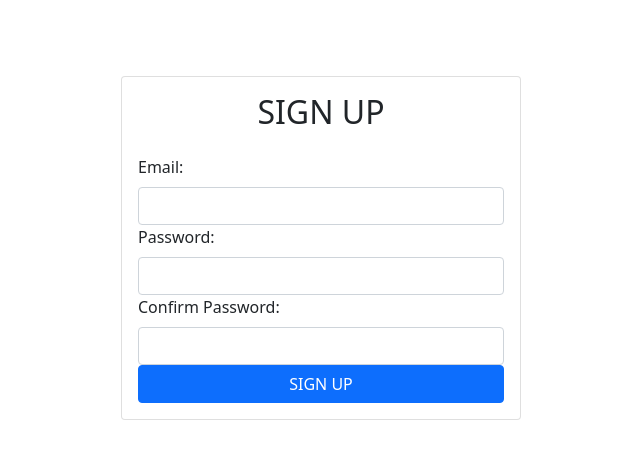
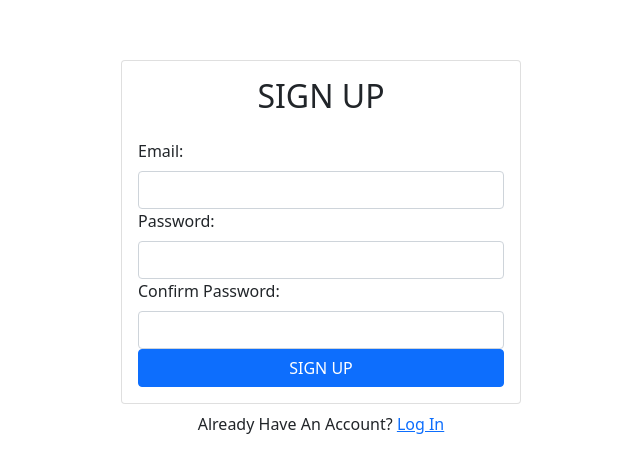
Before and after one commit to BR3NDAN-L8N/ForumnFirebase, a React (Create React App) app: page /signup in a window 1280 px wide. Shown: the part 152-624 px from the top of the page, without its empty margins (319-959 px from the left). Built offline with nearby package versions, Linux system fonts and the light colour scheme; no server answers.

Commit message:
been going through a tutorial for the firebase Auth, login, signup, logout, working.

```diff
--- a/package.json
+++ b/package.json
@@ -15,6 +15,7 @@
     "react": "^17.0.2",
     "react-bootstrap": "^1.6.1",
     "react-dom": "^17.0.2",
+    "react-router-dom": "^5.2.0",
     "react-scripts": "4.0.3",
     "typescript": "^4.3.5",
     "web-vitals": "^1.1.2"
@@ -42,5 +43,8 @@
       "last 1 firefox version",
       "last 1 safari version"
     ]
+  },
+  "devDependencies": {
+    "@types/react-router-dom": "^5.1.8"
   }
 }
--- a/src/App.tsx
+++ b/src/App.tsx
@@ -1,6 +1,7 @@
 // REACT
 import React, { FC } from 'react'
 import { Container } from 'react-bootstrap'
+import { BrowserRouter as Router, Switch, Route } from 'react-router-dom'
 
 // DATABASE
 // import {
@@ -13,19 +14,30 @@ import './App.css';
 
 // Components
 // import { Threads } from './Components/03_Organisms/Threads'
-import SignUpForm from './Components/03_Organisms/SignUpForm';
+import SignUpForm from './Components/05_Pages/SignUpForm';
+import LoginForm from './Components/05_Pages/LoginForm';
+import Dashboard from './Components/05_Pages/Dashboard'
 import { AuthProvider } from './Contexts/AuthContext';
+import PrivateRoute from './Components/PrivateRoute';
 
 export const App: FC = () => {
 
 
     return (
-        <AuthProvider>
-            <Container className="d-flex align-items-center justify-content-center" style={{ minHeight: "100vh" }}>
-                <div className="w-100" style={{ maxWidth: "400px" }}>
-                    <SignUpForm />
-                </div>
-            </Container>
-        </AuthProvider>
+        <Container className="d-flex align-items-center justify-content-center" style={{ minHeight: "100vh" }}>
+            <div className="w-100" style={{ maxWidth: "400px" }}>
+                <Router>
+                    <AuthProvider>
+                        <Switch>
+
+                            <PrivateRoute exact path="/" component={Dashboard} />
+                            <Route path="/signup" component={SignUpForm} />
+                            <Route path="/login" component={LoginForm} />
+                        </Switch>
+
+                    </AuthProvider>
+                </Router>
+            </div>
+        </Container>
     );
 }
--- a/src/Components/03_Organisms/SignUpForm.tsx
+++ /dev/null
@@ -1,46 +0,0 @@
-import React, { ReactElement, useRef } from 'react'
-import { Card, Form, Button } from 'react-bootstrap'
-
-import { useAuth } from '../../Contexts/AuthContext'
-
-// interface Props {
-
-// }
-
-export default function SignUpForm(): ReactElement {
-
-    const {signUp} = useAuth()
-
-    const emailRef = useRef<HTMLInputElement | null>(null)
-    const passwordRef = useRef<HTMLInputElement | null>(null)
-    const passwordConfirmRef = useRef<HTMLInputElement | null>(null)
-
-    // const handleSubmit = (event) => {
-    //     event.preventDefault()
-
-    //     signUp(emailRef.current?.value, passwordRef.current.value)
-    // }
-
-    return (
-        <Card>
-            <Card.Body>
-                <h2 className="text-center mb-4">SIGN UP</h2>
-                <Form>
-                    <Form.Group id="email">
-                        <Form.Label>Email: </Form.Label>
-                        <Form.Control type="email" ref={emailRef} required />
-                    </Form.Group>
-                    <Form.Group id="password">
-                        <Form.Label>Password: </Form.Label>
-                        <Form.Control type="password" ref={passwordRef} required />
-                    </Form.Group>
-                    <Form.Group id="password-confirm">
-                        <Form.Label>Confirm Password: </Form.Label>
-                        <Form.Control type="password" ref={passwordConfirmRef} required />
-                    </Form.Group>
-                    <Button type="submit" className="w-100">SIGN UP</Button>
-                </Form>
-            </Card.Body>
-        </Card>
-    )
-}
--- /dev/null
+++ b/src/Components/05_Pages/Dashboard.tsx
@@ -0,0 +1,50 @@
+import React, { ReactElement } from 'react'
+import { useState } from 'react'
+import { Card, Button, Alert } from 'react-bootstrap'
+import { Link, useHistory } from 'react-router-dom'
+import { useAuth } from '../../Contexts/AuthContext'
+
+
+export default function Dashboard(): ReactElement {
+
+    const [error, setError] = useState('')
+    const { currentUser, logout } = useAuth()
+    const history = useHistory()
+
+    const handleLogout = async () => {
+        setError('')
+
+        try {
+            await logout()
+            history.push('/login')
+        } catch {
+            setError('Failed To Log Out')
+        }
+    }
+    return (
+        <>
+            <Card>
+                <Card.Body>
+                    <h2 className="text-center mb-4">Profile</h2>
+                    {
+                        error &&
+                        <Alert variant="danger">{error}</Alert>
+                    }
+                    <strong>Email: </strong>{currentUser.email}
+                    <Link
+                        to="/update-profile"
+                        className="btn btn-primary w-100 mt-3"
+                    >Update Profile</Link>
+                </Card.Body>
+            </Card>
+            <div className="w-100 text-center mt-2">
+                <Button
+                    variant="link"
+                    onClick={handleLogout}
+                >
+                    Log Out
+                </Button>
+            </div>
+        </>
+    )
+}
--- /dev/null
+++ b/src/Components/05_Pages/LoginForm.tsx
@@ -0,0 +1,66 @@
+import React, { ReactElement, useRef } from 'react'
+import { useState } from 'react'
+import { Card, Form, Button, Alert } from 'react-bootstrap'
+import { Link, useHistory } from 'react-router-dom'
+
+import { useAuth } from '../../Contexts/AuthContext'
+
+// interface Props {
+
+// }
+
+export default function LoginForm(): ReactElement {
+
+    const { login } = useAuth()
+    const [error, setError] = useState('')
+    const [loading, setLoading] = useState(false)
+    const history = useHistory()
+
+    const emailRef = useRef<HTMLInputElement | null>(null)
+    const passwordRef = useRef<HTMLInputElement | null>(null)
+
+    const handleSubmit = async (event: React.SyntheticEvent) => {
+        event.preventDefault()
+
+        if (passwordRef.current === null) {
+            return setError("Refs are 'null'")
+        }
+        try {
+            setLoading(true)
+            setError("")
+            await login(emailRef.current?.value, passwordRef.current.value)
+            history.push('/')
+        } catch {
+            setError("Failed to log in.")
+        }
+        setLoading(false)
+    }
+
+    return (
+        <>
+            <Card>
+                <Card.Body>
+                    <h2 className="text-center mb-4">Log In</h2>
+                    <Form onSubmit={handleSubmit}>
+                        <Form.Group id="email">
+                            <Form.Label>Email: </Form.Label>
+                            <Form.Control type="email" ref={emailRef} required />
+                        </Form.Group>
+                        <Form.Group id="password">
+                            <Form.Label>Password: </Form.Label>
+                            <Form.Control type="password" ref={passwordRef} required />
+                        </Form.Group>
+                        {
+                            error &&
+                            <Alert variant="danger">{error}</Alert>
+                        }
+                        <Button disabled={loading} type="submit" className="w-100">LOG IN</Button>
+                    </Form>
+                </Card.Body>
+            </Card >
+            <div className="w-100 text-center mt-2">
+                Need An Account? <Link to="/signup">Sign Up</Link>
+            </div>
+        </>
+    )
+}
--- /dev/null
+++ b/src/Components/05_Pages/SignUpForm.tsx
@@ -0,0 +1,74 @@
+import React, { ReactElement, useRef } from 'react'
+import { useState } from 'react'
+import { Link, useHistory } from 'react-router-dom'
+import { Card, Form, Button, Alert } from 'react-bootstrap'
+
+import { useAuth } from '../../Contexts/AuthContext'
+
+// interface Props {
+
+// }
+
+export default function SignUpForm(): ReactElement {
+
+    const { signUp } = useAuth()
+    const [error, setError] = useState('')
+    const [loading, setLoading] = useState(false)
+    const history = useHistory()
+
+    const emailRef = useRef<HTMLInputElement | null>(null)
+    const passwordRef = useRef<HTMLInputElement | null>(null)
+    const passwordConfirmRef = useRef<HTMLInputElement | null>(null)
+
+    const handleSubmit = async (event: React.SyntheticEvent) => {
+        event.preventDefault()
+
+        if (passwordRef.current === null || passwordConfirmRef.current === null) {
+            return setError("Refs are 'null'")
+        }
+        if (passwordRef.current.value !== passwordConfirmRef.current.value) {
+            return setError("Passwords don't match.\nLearn to spell and try again!")
+        }
+        try {
+            setLoading(true)
+            setError("")
+            await signUp(emailRef.current?.value, passwordRef.current.value)
+            history.push('/')
+        } catch {
+            setError("Failed to create account.")
+        }
+        setLoading(false)
+    }
+
+    return (
+        <>
+            <Card>
+                <Card.Body>
+                    <h2 className="text-center mb-4">SIGN UP</h2>
+                    <Form onSubmit={handleSubmit}>
+                        <Form.Group id="email">
+                            <Form.Label>Email: </Form.Label>
+                            <Form.Control type="email" ref={emailRef} required />
+                        </Form.Group>
+                        <Form.Group id="password">
+                            <Form.Label>Password: </Form.Label>
+                            <Form.Control type="password" ref={passwordRef} required />
+                        </Form.Group>
+                        <Form.Group id="password-confirm">
+                            <Form.Label>Confirm Password: </Form.Label>
+                            <Form.Control type="password" ref={passwordConfirmRef} required />
+                        </Form.Group>
+                        {
+                            error &&
+                            <Alert variant="danger">{error}</Alert>
+                        }
+                        <Button disabled={loading} type="submit" className="w-100">SIGN UP</Button>
+                    </Form>
+                </Card.Body>
+            </Card >
+            <div className="w-100 text-center mt-2">
+                Already Have An Account? <Link to="/login">Log In</Link>
+            </div>
+        </>
+    )
+}
--- /dev/null
+++ b/src/Components/PrivateRoute.tsx
@@ -0,0 +1,21 @@
+import React, { ReactElement } from 'react'
+import { Route, Redirect } from 'react-router-dom'
+import { useAuth } from '../Contexts/AuthContext'
+
+export default function PrivateRoute({ component: Component, ...rest }: any): ReactElement {
+
+    const { currentUser } = useAuth()
+
+    return (
+        <Route
+            {...rest}
+            render={props => {
+                return currentUser ?
+                    <Component {...props} />
+                    :
+                    <Redirect to='/login' />
+            }}
+        >
+        </Route>
+    )
+}
--- a/src/Contexts/AuthContext.tsx
+++ b/src/Contexts/AuthContext.tsx
@@ -1,4 +1,5 @@
 import React, { useContext, useEffect, useState } from 'react'
+
 import { auth } from '../Firebase/firebase'
 
 
@@ -10,15 +11,23 @@ export const useAuth = () => {
 
 export const AuthProvider = ({ children }: any): JSX.Element => {
 
-    const [currentUser, currentUserSet] = useState<any | null>({})
+    const [currentUser, setCurrentUser] = useState<any | null>({})
+    const [loading, setLoading] = useState<boolean>(true)
 
     const signUp = (email: string, password: string) => {
         return auth.createUserWithEmailAndPassword(email, password)
     }
+    const login = (email: string, password: string) => {
+        return auth.signInWithEmailAndPassword(email, password)
+    }
+    const logout = () => {
+        return auth.signOut()
+    }
 
     useEffect(() => {
         const unsubscribe = auth.onAuthStateChanged(user => {
-            currentUserSet(user)
+            setCurrentUser(user)
+            setLoading(false)
         })
 
         return unsubscribe
@@ -26,12 +35,17 @@ export const AuthProvider = ({ children }: any): JSX.Element => {
 
     const value = {
         currentUser,
-        signUp
+        signUp,
+        login,
+        logout
     }
 
     return (
-        <AuthContext.Provider value={value}>
-            {children}
+        <AuthContext.Provider
+            value={value}>
+            {
+                !loading && children
+            }
         </AuthContext.Provider>
     )
 }
```
Also changed, not shown: 1 other file (tests, documents, lock files or other folders).
